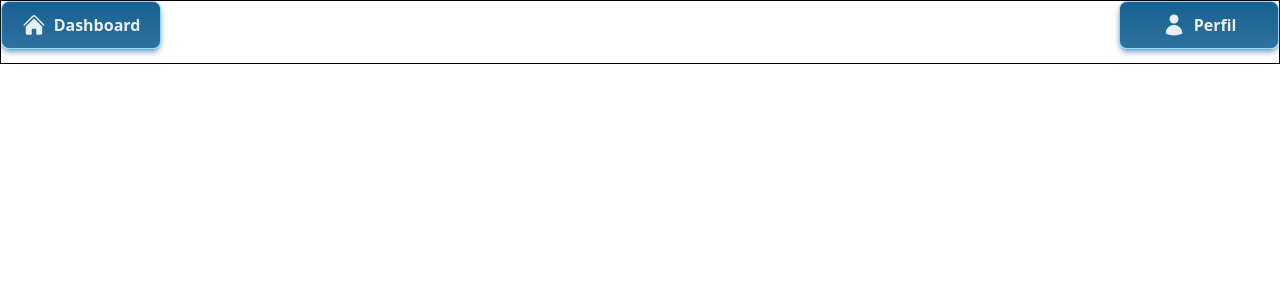
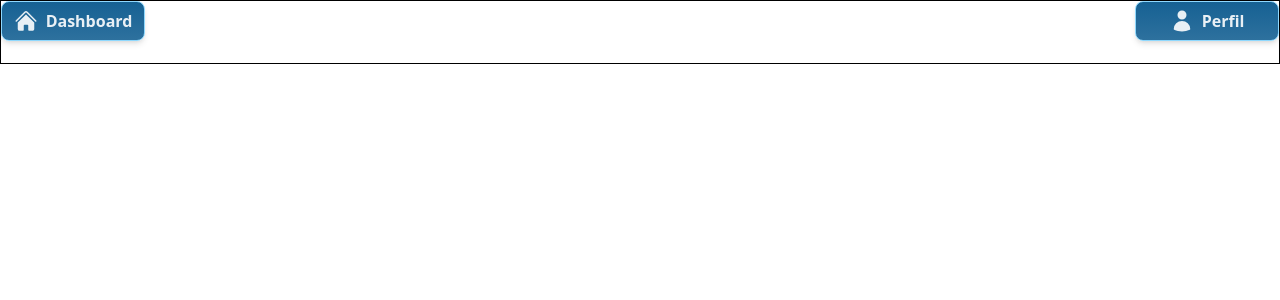
Before and after one commit to sebastianFeltes/cfl404web-client, a React (Vite) app: page /admin in a window 1280 px wide. Shown: the top 300 px of the page. Built offline with nearby package versions, Linux system fonts and the light colour scheme.

Commit message:
fix estilo de navLink

```diff
--- a/src/components/ui/NavLink.jsx
+++ b/src/components/ui/NavLink.jsx
@@ -1,7 +1,7 @@
 import { Link } from "react-router";
 
 function NavLink({ children, path }) {
-  return <Link className='h-12 w-40 font-bold font-poppins flex items-center justify-center gap-2 border text-white/90 shadow-md hover:shadow-lg shadow-customDark-blue/50 bg-gradient-to-b from-customDark-blue to-customDark-blue/90 border-customSoft-blue hover:from-customDark-blue hover:to-customDark-blue/80 hover:text-white hover:border-customDark-blue p-2 rounded-lg transition-all duration-300 ease-in-out' to={path}>{children}</Link>;
+  return <Link className='flex items-center justify-center gap-2 h-10 w-36 font-bold font-poppins text-white/90 bg-gradient-to-b from-customDark-blue to-customDark-blue/90 border border-customSoft-blue shadow-md hover:to-customDark-blue hover:from-customDark-blue/90 hover:shadow-lg hover:shadow-black/50 rounded-lg transition-all duration-300 ease-in-out hover:-translate-y-1' to={path}>{children}</Link>;
 }
 
 export default NavLink;
```
